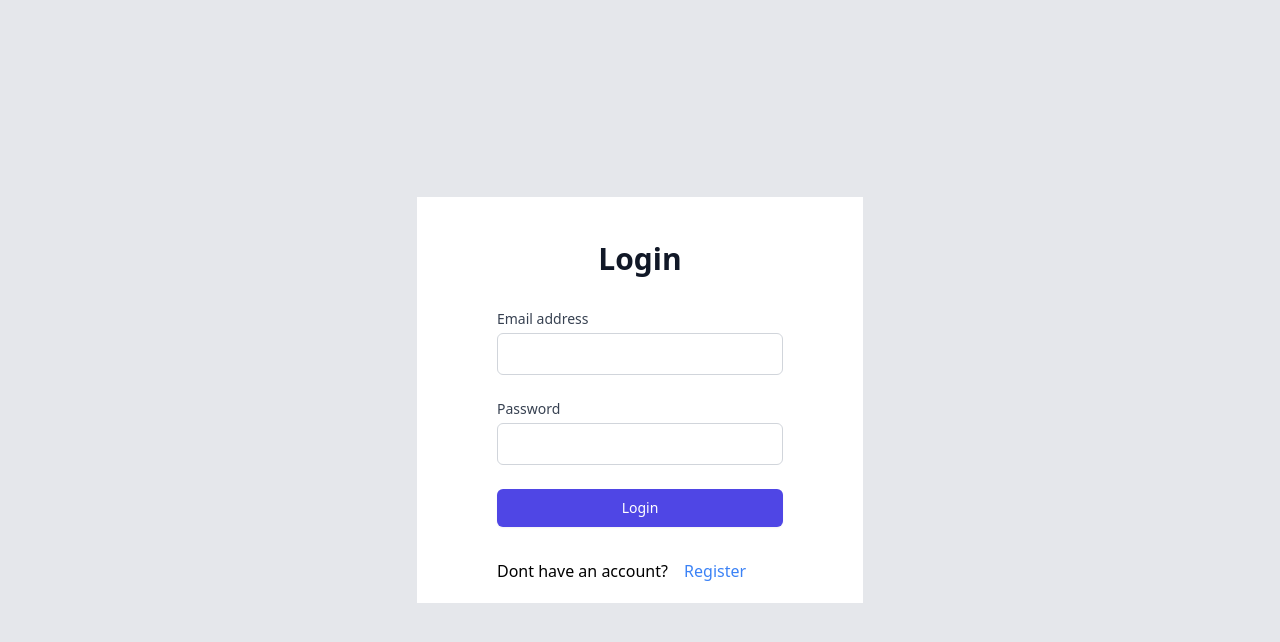
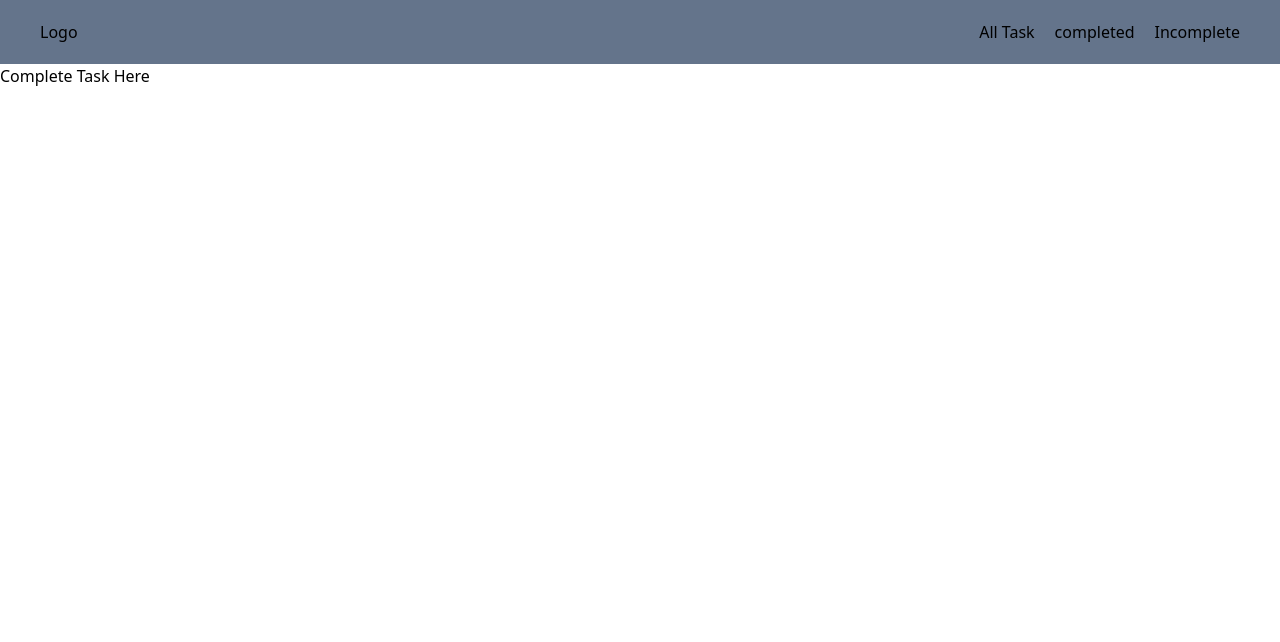
Before and after one commit to MdAtif19/Task-MVN, a React (Vite) app in the folder client/: page /completed in a window 1280 px wide. Before the commit this address led to /. Shown: the top 642 px of the page. Built offline with nearby package versions, Linux system fonts and the light colour scheme.

Commit message:
allTask, completed and incomplete route added as children of Navbar

```diff
--- a/client/src/App.jsx
+++ b/client/src/App.jsx
@@ -5,6 +5,9 @@ import "./index.css";
 import Dashboard from "./pages/Dashboard";
 import Login from "./pages/Login";
 import Register from "./pages/Register";
+import Completed from "./pages/Completed";
+import Incomplete from "./pages/Incomplete";
+import AllTasks from "./pages/AllTasks";
 import { AuthContext } from "./context/AuthContext";
 
 const App = () => {
@@ -17,6 +20,10 @@ const App = () => {
         <Route path="/register" element={user ? <Dashboard /> : <Register />} />
         <Route path="/login" element={user ? <Login /> : <Login />} />
         <Route path="*" element={<Navigate to="/" />} />
+
+        <Route path="/all-tasks" element={<AllTasks />} />
+        <Route path="/completed" element={<Completed />} />
+        <Route path="/incomplete" element={<Incomplete />} />
       </Routes>
     </>
   );
--- a/client/src/pages/AllTasks.jsx
+++ b/client/src/pages/AllTasks.jsx
@@ -1,7 +1,33 @@
 import React from "react";
+import { Link } from "react-router-dom";
 
 const AllTasks = () => {
-  return <div className="text-red-400">AllTasks</div>;
+  return (
+    <>
+      <header className="flex justify-between items-center px-10 py-5 bg-slate-500">
+        <div>
+          <a href="/">Logo</a>
+        </div>
+        <nav>
+          <div className="flex gap-5 ">
+            <ul>
+              <Link to="/all-tasks">All Task</Link>
+            </ul>
+            <ul>
+              <Link to="/completed">completed</Link>
+            </ul>
+            <ul>
+              <Link to="/incomplete">Incomplete</Link>
+            </ul>
+          </div>
+        </nav>
+      </header>
+
+      <section>
+        <h1>All Task Here</h1>
+      </section>
+    </>
+  );
 };
 
 export default AllTasks;
--- a/client/src/pages/Completed.jsx
+++ b/client/src/pages/Completed.jsx
@@ -1,7 +1,32 @@
 import React from "react";
+import { Link } from "react-router-dom";
 
 const Completed = () => {
-  return <div>Completed</div>;
+  return (
+    <>
+      <header className="flex justify-between items-center px-10 py-5 bg-slate-500">
+        <div>
+          <a href="#">Logo</a>
+        </div>
+        <nav>
+          <div className="flex gap-5 ">
+            <ul>
+              <Link to="/all-tasks">All Task</Link>
+            </ul>
+            <ul>
+              <Link to="/completed">completed</Link>
+            </ul>
+            <ul>
+              <Link to="/incomplete">Incomplete</Link>
+            </ul>
+          </div>
+        </nav>
+      </header>
+      <section>
+        <h1>Complete Task Here</h1>
+      </section>
+    </>
+  );
 };
 
 export default Completed;
--- a/client/src/pages/Dashboard.jsx
+++ b/client/src/pages/Dashboard.jsx
@@ -1,29 +1,32 @@
 import React from "react";
-import Sidebar from "./Sidebar";
-import AllTasks from "./AllTasks";
-import Completed from "./Completed";
-import Incomplete from "./Incomplete";
-import { Routes, Route } from "react-router-dom";
-import Home from "./Home";
+import { Link } from "react-router-dom";
 
 const Dashboard = () => {
   return (
-    <div className="flex h-screen bg-slate-500 p-5">
-      {/* Sidebar */}
-      <div className="bg-gray-400 ml-5">
-        <Sidebar />
-      </div>
+    <>
+      <header className="flex justify-between items-center px-10 py-5 bg-slate-500">
+        <div>
+          <a href="/">Logo</a>
+        </div>
+        <nav>
+          <div className="flex gap-5 ">
+            <ul>
+              <Link to="/all-tasks">All Task</Link>
+            </ul>
+            <ul>
+              <Link to="/completed">completed</Link>
+            </ul>
+            <ul>
+              <Link to="/incomplete">Incomplete</Link>
+            </ul>
+          </div>
+        </nav>
+      </header>
 
-      {/* Content */}
-      <div className="flex-grow bg-cyan-300 ml-5">
-        <Routes>
-          <Route path="/" element={<Home />} />
-          <Route path="all-tasks" element={<AllTasks />} />
-          <Route path="completed" element={<Completed />} />
-          <Route path="incomplete" element={<Incomplete />} />
-        </Routes>
-      </div>
-    </div>
+      <section>
+        <h1>All Task Here</h1>
+      </section>
+    </>
   );
 };
 
--- a/client/src/pages/Incomplete.jsx
+++ b/client/src/pages/Incomplete.jsx
@@ -1,7 +1,32 @@
 import React from "react";
+import { Link } from "react-router-dom";
 
 const Incomplete = () => {
-  return <div>Incomplete</div>;
+  return (
+    <>
+      <header className="flex justify-between items-center px-10 py-5 bg-slate-500">
+        <div>
+          <a href="/">Logo</a>
+        </div>
+        <nav>
+          <div className="flex gap-5 ">
+            <ul>
+              <Link to="/all-tasks">All Task</Link>
+            </ul>
+            <ul>
+              <Link to="/completed">completed</Link>
+            </ul>
+            <ul>
+              <Link to="/incomplete">Incomplete</Link>
+            </ul>
+          </div>
+        </nav>
+      </header>
+      <section>
+        <h1>Incomplete Task Here</h1>
+      </section>
+    </>
+  );
 };
 
 export default Incomplete;
```
